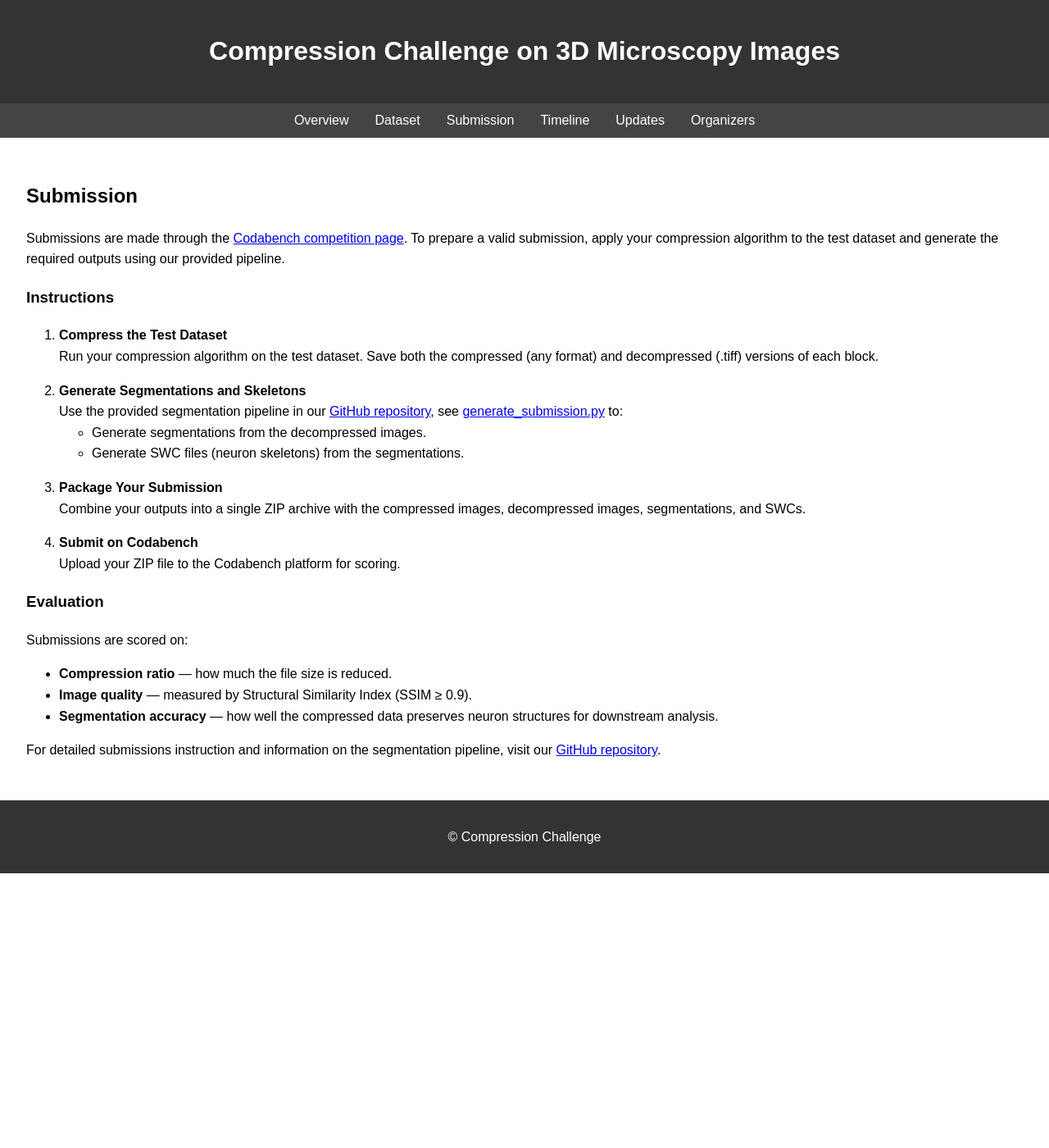
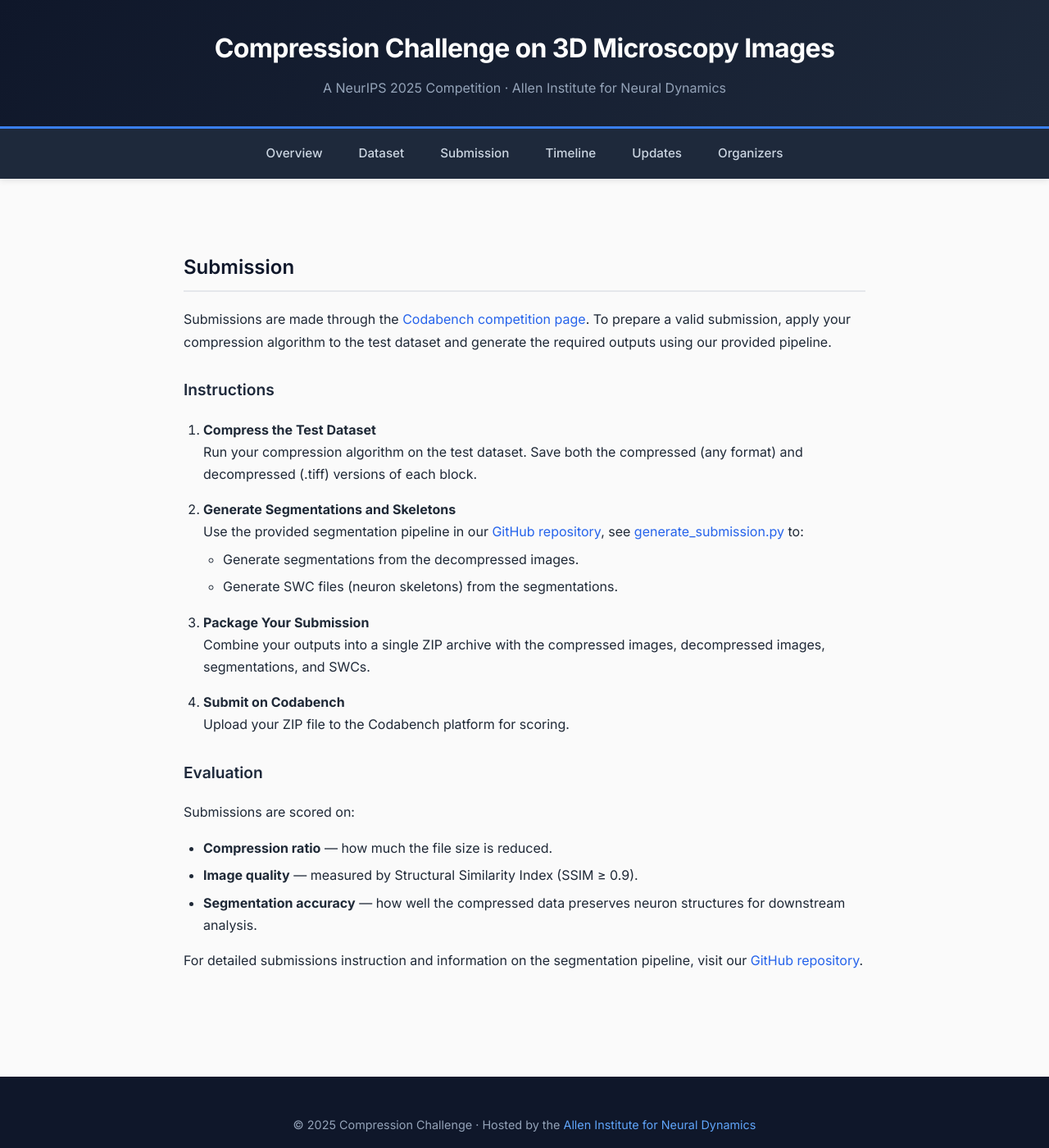
Before and after one commit to 3d-image-compression-challenge/3d-image-compression-challenge.github.io, a Jekyll site: the page built from _pages/submission.md, in a window 1280 px wide and 1400 px high. Shown: the whole window at 82% size. Built offline with Jekyll 4.4.1, drawn with Linux system fonts in a browser that asks for light colours.

Commit message:
Update style

```diff
--- a/_layouts/default.html
+++ b/_layouts/default.html
@@ -3,79 +3,245 @@
 <head>
   <meta charset="UTF-8">
   <meta name="viewport" content="width=device-width, initial-scale=1.0">
-  <title>Compression Challenge on 3D Microscopy Images</title>
+  <title>{% if page.title %}{{ page.title }} | {% endif %}Compression Challenge on 3D Microscopy Images</title>
+  <link href="https://fonts.googleapis.com/css2?family=Inter:wght@400;500;600;700&display=swap" rel="stylesheet">
   <style>
-    /* Basic styling for a clean design */
+    * { box-sizing: border-box; }
+
     body {
-      font-family: Arial, sans-serif;
+      font-family: 'Inter', -apple-system, BlinkMacSystemFont, sans-serif;
       margin: 0;
       padding: 0;
-      line-height: 1.6;
+      line-height: 1.7;
+      color: #1f2937;
+      background: #fafafa;
     }
+
+    /* Header */
     header {
-      background: #333;
+      background: linear-gradient(135deg, #0f172a 0%, #1e293b 100%);
       color: #fff;
-      padding: 1rem 0;
+      padding: 2rem 1rem;
       text-align: center;
+      border-bottom: 3px solid #3b82f6;
     }
+    header h1 {
+      margin: 0;
+      font-size: 2rem;
+      font-weight: 700;
+      letter-spacing: -0.02em;
+    }
+    header .subtitle {
+      margin-top: 0.5rem;
+      font-size: 1rem;
+      color: #94a3b8;
+      font-weight: 400;
+    }
+
+    /* Navigation */
     nav {
-      background: #444;
-      color: #fff;
+      background: #1e293b;
       display: flex;
       justify-content: center;
-      padding: 0.5rem 0;
+      flex-wrap: wrap;
+      padding: 0.5rem 1rem;
+      gap: 0.25rem;
+      position: sticky;
+      top: 0;
+      z-index: 10;
+      box-shadow: 0 2px 8px rgba(0, 0, 0, 0.1);
     }
     nav a {
-      color: #fff;
+      color: #cbd5e1;
       text-decoration: none;
-      margin: 0 1rem;
+      padding: 0.6rem 1.25rem;
+      border-radius: 4px;
+      font-weight: 500;
+      font-size: 0.95rem;
+      transition: background 0.2s, color 0.2s;
     }
     nav a:hover {
-      text-decoration: underline;
+      background: rgba(59, 130, 246, 0.15);
+      color: #fff;
     }
-    main {
-      padding: 2rem;
+    nav a.active {
+      background: #3b82f6;
+      color: #fff;
     }
-    footer {
-      background: #333;
-      color: #fff;
-      text-align: center;
-      padding: 1rem 0;
-    }
+
+    /* Hero banner (homepage / overview) */
     .hero-banner {
       width: 100%;
+      max-height: 400px;
       overflow: hidden;
+      position: relative;
     }
     .hero-banner img {
       width: 100%;
-      height: auto;
+      height: 100%;
+      object-fit: cover;
       display: block;
+    }
+    .hero-banner::after {
+      content: "";
+      position: absolute;
+      inset: 0;
+      background: linear-gradient(180deg, rgba(0,0,0,0) 60%, rgba(15,23,42,0.4) 100%);
+    }
+
+    /* Main content */
+    main {
+      max-width: 880px;
+      margin: 0 auto;
+      padding: 3rem 1.5rem;
+    }
+    main h1 {
+      font-size: 2.25rem;
+      font-weight: 700;
+      color: #0f172a;
+      margin-top: 0;
+      letter-spacing: -0.025em;
+    }
+    main h2 {
+      font-size: 1.5rem;
+      font-weight: 600;
+      color: #0f172a;
+      margin-top: 2.5rem;
+      padding-bottom: 0.5rem;
+      border-bottom: 2px solid #e5e7eb;
+    }
+    main h3 {
+      font-size: 1.2rem;
+      font-weight: 600;
+      color: #1e293b;
+      margin-top: 1.75rem;
+    }
+    main p { margin: 1rem 0; }
+    main a {
+      color: #2563eb;
+      text-decoration: none;
+      border-bottom: 1px solid transparent;
+      transition: border-color 0.15s;
+    }
+    main a:hover { border-bottom-color: #2563eb; }
+    main code {
+      background: #f1f5f9;
+      padding: 0.15rem 0.4rem;
+      border-radius: 3px;
+      font-size: 0.9em;
+      font-family: 'SF Mono', Monaco, monospace;
+    }
+    main pre {
+      background: #0f172a;
+      color: #e2e8f0;
+      padding: 1.25rem;
+      border-radius: 6px;
+      overflow-x: auto;
+      font-size: 0.9em;
+    }
+    main blockquote {
+      border-left: 4px solid #3b82f6;
+      padding-left: 1.25rem;
+      margin: 1.5rem 0;
+      color: #475569;
+      font-style: italic;
+    }
+    main ul, main ol { padding-left: 1.5rem; }
+    main li { margin: 0.4rem 0; }
+
+    /* Inline images */
+    main img {
+      max-width: 100%;
+      border-radius: 6px;
+      margin: 1.5rem 0;
+      box-shadow: 0 1px 4px rgba(0,0,0,0.08);
+    }
+
+    /* Figures with captions */
+    .figure {
+      text-align: center;
+      margin: 2rem 0;
+    }
+    .figure figcaption {
+      font-size: 0.9rem;
+      color: #64748b;
+      margin-top: 0.5rem;
+    }
+
+    /* Card grid (for things like "explore the pages" on overview) */
+    .card-grid {
+      display: grid;
+      grid-template-columns: repeat(auto-fit, minmax(220px, 1fr));
+      gap: 1.25rem;
+      margin: 2rem 0;
+    }
+    .card {
+      background: #fff;
+      border: 1px solid #e5e7eb;
+      border-radius: 8px;
+      padding: 1.5rem;
+      transition: transform 0.15s, box-shadow 0.15s;
+    }
+    .card:hover {
+      transform: translateY(-2px);
+      box-shadow: 0 4px 12px rgba(0,0,0,0.08);
+    }
+    .card h3 { margin: 0 0 0.5rem; }
+    .card a { font-weight: 600; }
+
+    /* Footer */
+    footer {
+      background: #0f172a;
+      color: #94a3b8;
+      text-align: center;
+      padding: 2rem 1rem;
+      margin-top: 4rem;
+      font-size: 0.9rem;
+    }
+    footer a { color: #60a5fa; text-decoration: none; }
+    footer a:hover { text-decoration: underline; }
+
+    /* Responsive */
+    @media (max-width: 600px) {
+      header h1 { font-size: 1.5rem; }
+      nav { padding: 0.5rem; gap: 0; }
+      nav a { padding: 0.5rem 0.8rem; font-size: 0.9rem; }
+      main { padding: 2rem 1.25rem; }
     }
   </style>
 </head>
 <body>
   <header>
     <h1>Compression Challenge on 3D Microscopy Images</h1>
+    <div class="subtitle">A NeurIPS 2025 Competition · Allen Institute for Neural Dynamics</div>
   </header>
+
   <nav>
-    <a href="/overview/">Overview</a>
-    <a href="/dataset/">Dataset</a>
-    <a href="/submission/">Submission</a>
-    <a href="/timeline/">Timeline</a>
-    <a href="/updates/">Updates</a>
-    <a href="/organizers/">Organizers</a>
+    <a href="{{ site.baseurl }}/overview/">Overview</a>
+    <a href="{{ site.baseurl }}/dataset/">Dataset</a>
+    <a href="{{ site.baseurl }}/submission/">Submission</a>
+    <a href="{{ site.baseurl }}/timeline/">Timeline</a>
+    <a href="{{ site.baseurl }}/updates/">Updates</a>
+    <a href="{{ site.baseurl }}/organizers/">Organizers</a>
   </nav>
-  {% if page.url == "/" %}
+
+  {% if page.url == "/" or page.url == "/overview/" %}
   <section class="hero-banner">
     <img src="{{ site.baseurl }}/media/medulla_media.png"
          alt="Neurons in the medulla within a whole-brain image" />
   </section>
   {% endif %}
+
   <main>
     {{ content }}
   </main>
+
   <footer>
-    <p>&copy; Compression Challenge</p>
+    <p>&copy; 2025 Compression Challenge · Hosted by the <a href="https://alleninstitute.org/division/neural-dynamics/">Allen Institute for Neural Dynamics</a></p>
+    <p>
+      <a href="https://github.com/AllenNeuralDynamics/image-compression-challenge">GitHub</a> ·
+      <a href="#">Codabench</a>
+    </p>
   </footer>
 </body>
 </html>
```
